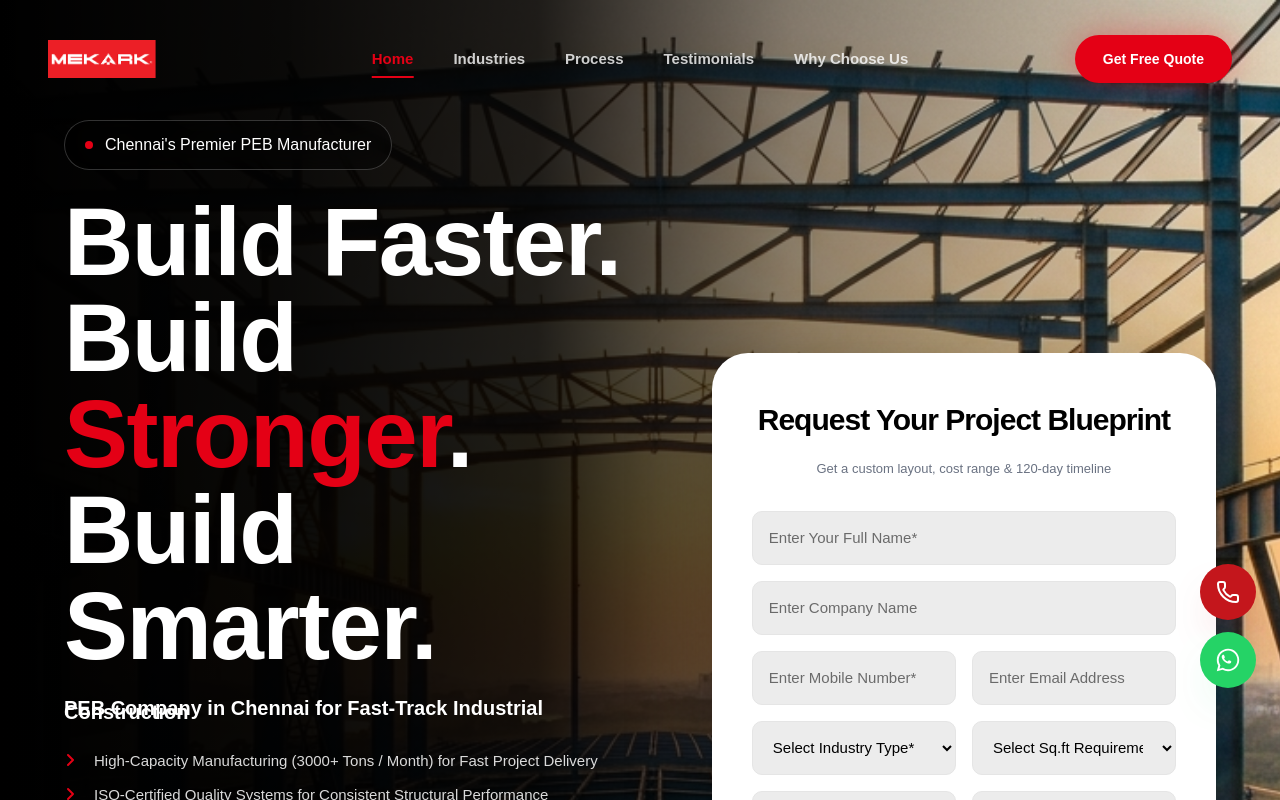
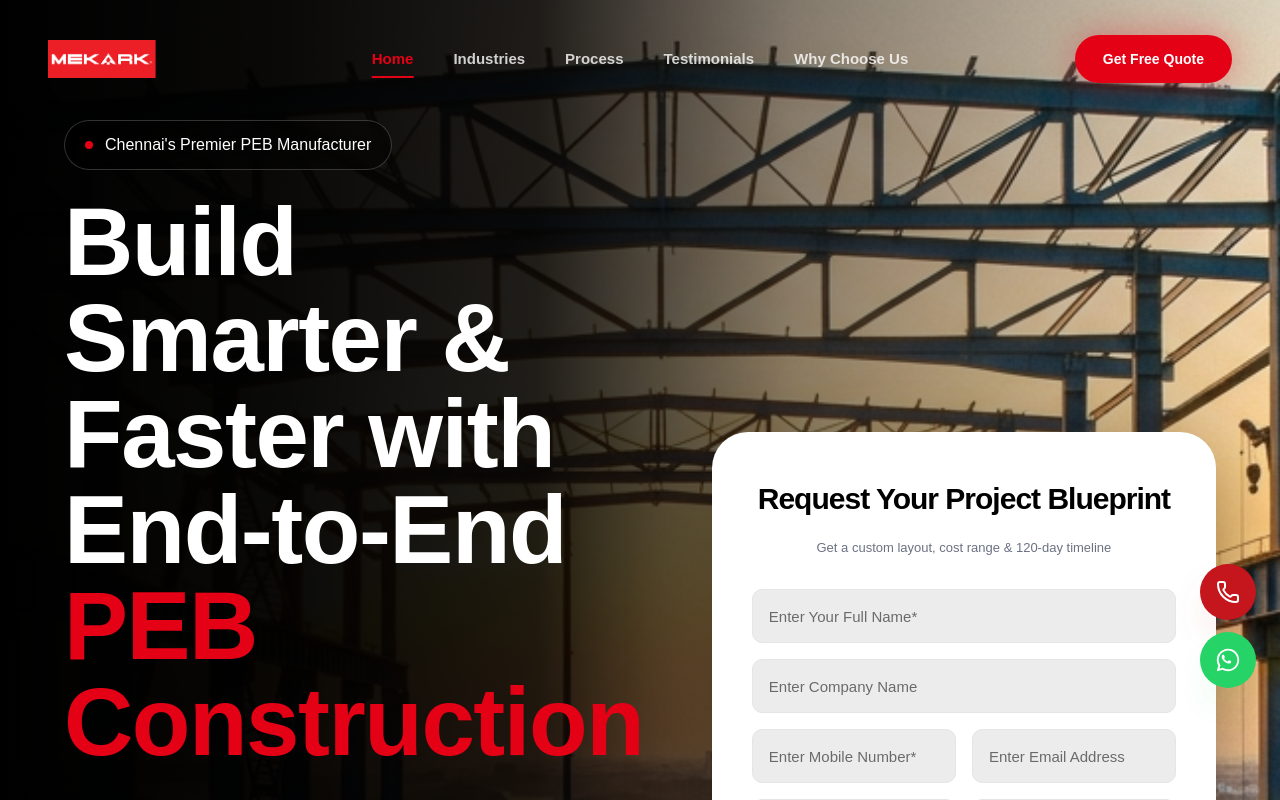
Before and after one commit to mekark/Peb-new-mekark, a Next.js app: page / in a window 1280 px wide. Shown: the top 800 px of the page. Built offline with nearby package versions, Linux system fonts and the light colour scheme.

Commit message:
New changes

```diff
--- a/components/PebHeroSection.tsx
+++ b/components/PebHeroSection.tsx
@@ -92,33 +92,6 @@ export default function PebHeroSection() {
         e.preventDefault();
 
         if (!validateForm()) return;
-
-        // WHATSAPP MESSAGE
-        const whatsappMessage = `
-Hello Mekark,
-
-I would like to enquire about a PEB project.
-
-Name: ${formData.name}
-Company: ${formData.company}
-Phone: ${formData.phone}
-Email: ${formData.email}
-Location: ${formData.location}
-Industry: ${formData.industry}
-Sq.ft Requirement: ${formData.sqft}
-
-Requirement Details:
-${formData.message}
-  `;
-
-        // ENCODE MESSAGE
-        const encodedMessage = encodeURIComponent(whatsappMessage);
-
-        // WHATSAPP URL
-        const whatsappURL = `https://wa.me/${WHATSAPP_NUMBER}?text=${encodedMessage}`;
-
-        // OPEN WHATSAPP
-        window.open(whatsappURL, "_blank");
 
         // REDIRECT TO THANK YOU PAGE
         setTimeout(() => {
@@ -294,13 +267,11 @@ ${formData.message}
     tracking-[-1.5px]
   "
                                 >
-  Build Faster. Build
-  <br />
+                                    Build Smarter & Faster with End-to-End  <br />
 
                                     <span className="text-[#E40015]">
-    Stronger
-  </span>
-  . Build Smarter.
+                                        PEB Construction  </span>
+
                                 </h1>
 
                                 {/* SUBHEADING */}
@@ -311,18 +282,17 @@ ${formData.message}
                     max-w-[760px]
 
                     font-manrope
-                    font-bold
                     text-white
 
-                    text-[24px]
-                    leading-[36px]
+                    text-[17px]
+                    leading-[22px]
 
-                    lg:text-[20px]
-                    lg:leading-[4px]
+                    lg:text-[19px]
+                    lg:leading-[23px]
                   "
                                 >
-                                    PEB Company in Chennai for Fast-Track Industrial Construction
-                                </h2>
+                                    Complete PEB solutions for warehouses, factories, industrial sheds, and
+                                    turnkey construction projects delivered with speed, quality, and structural reliability.                                </h2>
 
                                 {/* FEATURES */}
                                 <div className="mt-8 space-y-1 max-w-[760px]">
--- a/components/ProjectCTASection.tsx
+++ b/components/ProjectCTASection.tsx
@@ -86,31 +86,7 @@ export default function ProjectCTASection() {
 
     if (!validateForm()) return;
 
-    const whatsappMessage = `
-Hello Mekark,
 
-I would like to enquire about my project.
-
-Name: ${formData.name}
-Company: ${formData.company}
-Phone: ${formData.phone}
-Email: ${formData.email}
-Location: ${formData.location}
-Industry Type: ${formData.industry}
-Sq.ft Requirement: ${formData.sqft}
-
-Requirement Details:
-${formData.details}
-    `;
-
-    const encodedMessage =
-      encodeURIComponent(
-        whatsappMessage
-      );
-
-    const whatsappURL = `https://wa.me/${WHATSAPP_NUMBER}?text=${encodedMessage}`;
-
-    window.open(whatsappURL, "_blank");
 
     setTimeout(() => {
       window.location.href =
```
Lines whose indentation alone changed are shown as unchanged.
